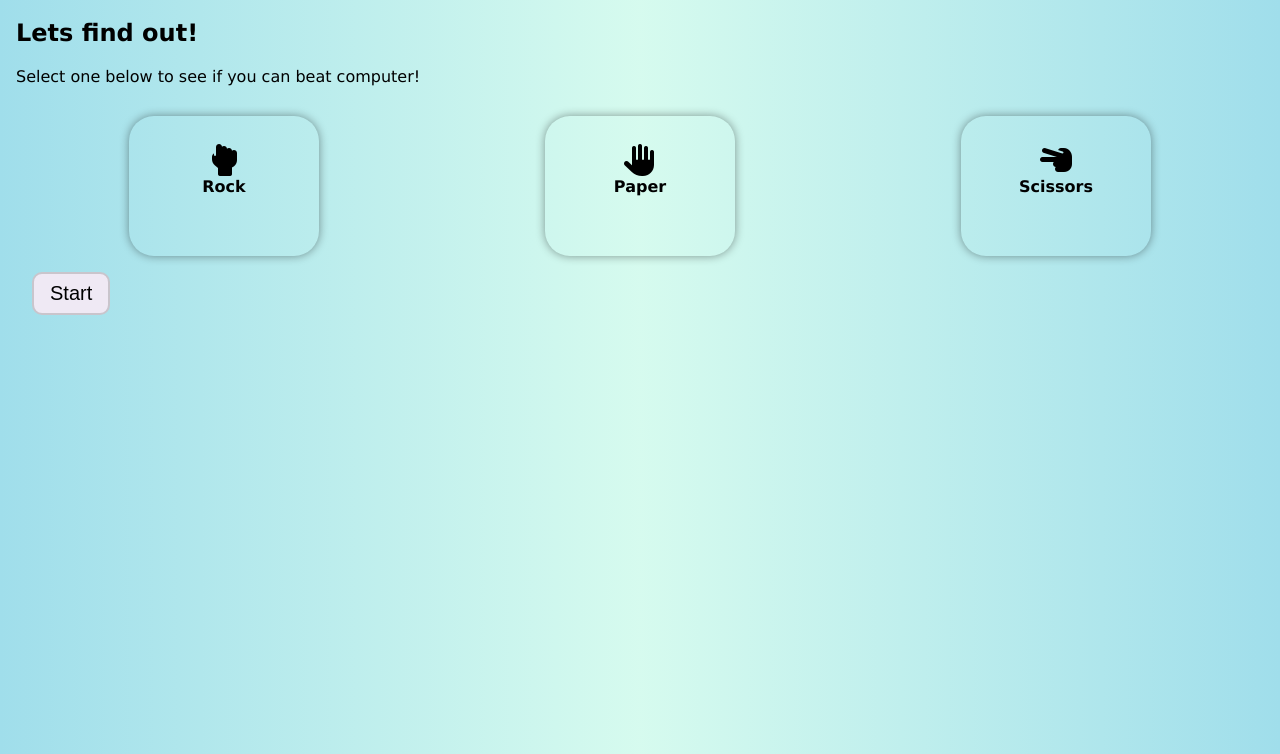
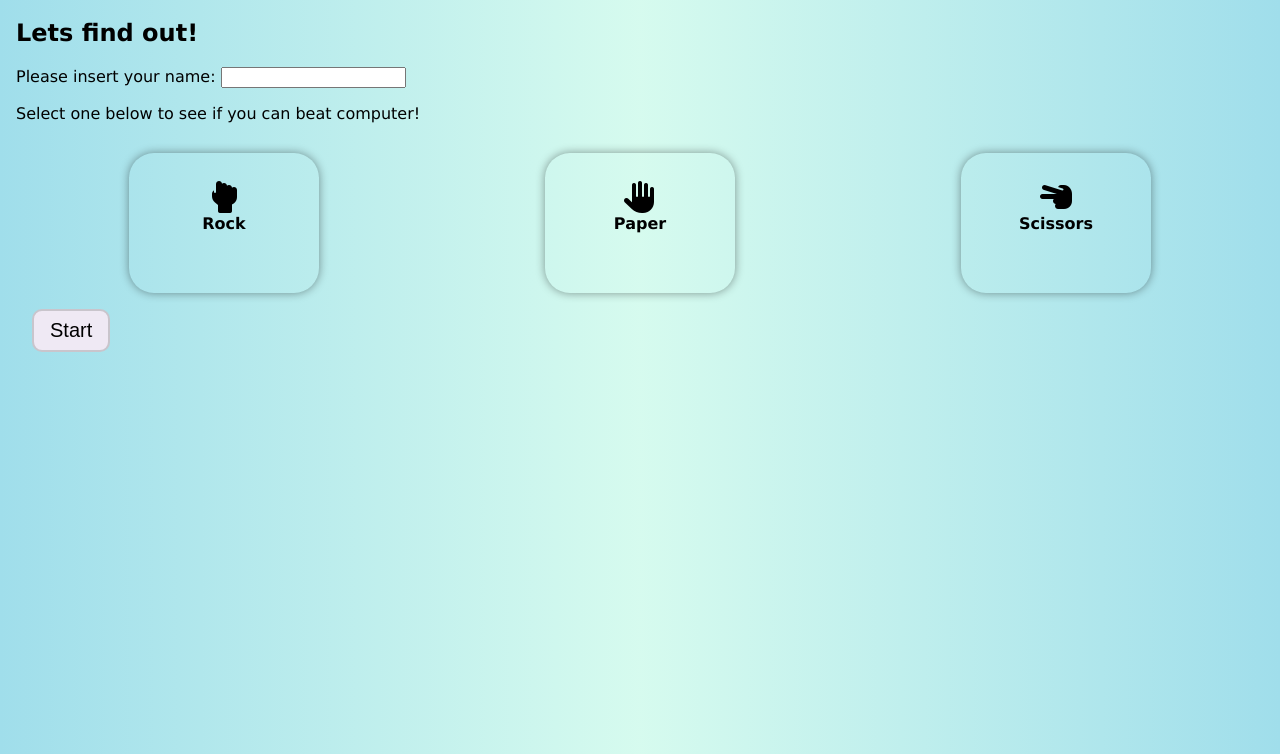
Before and after one commit to RynoFourieZA/rock-paper-scissors, a plain HTML site: page index.html in a window 1280 px wide. Shown: the part 78-832 px from the top of the page. Drawn offline with Linux system fonts and the light colour scheme.

Commit message:
added input field, label and button container

```diff
--- a/index.html
+++ b/index.html
@@ -10,6 +10,8 @@
     <div class="container">
         <h1>Are you the Rock Paper Scissors King/Queen?</h1>
         <h2>Lets find out!</h2>
+        <label for="name">Please insert your name: </label>
+        <input type="text" id="name" name="name"  />
         <p>Select one below to see if you can beat computer!</p>
       <div class="box">
         <div id="rock" class="card">
@@ -25,7 +27,11 @@
           <p>Scissors</p>
         </div>
       </div>
-      <button id="submit">Start</button>
+      <div class="btn-container">
+
+          <button id="submit">Start</button>
+        </div>
+      <small id="not_selected"></small>
       <div id="result-section"></div>
     </div>
     <script
```
